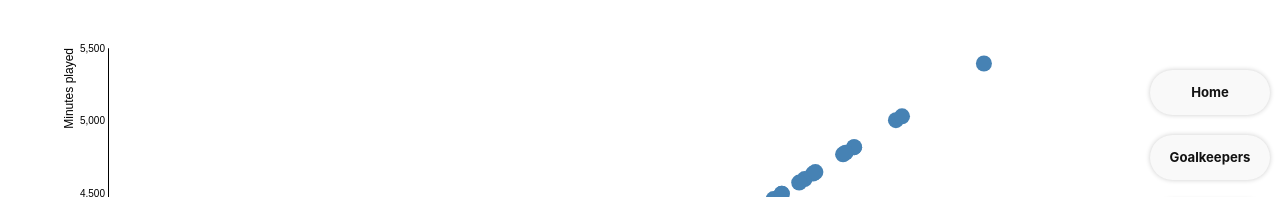
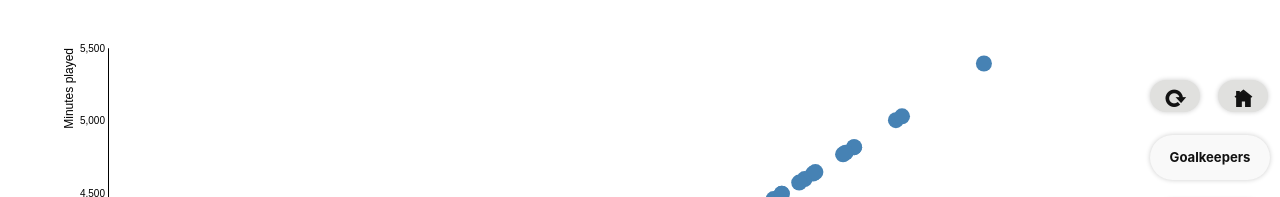
Before and after one commit to ohlitmybad/plotfw, a plain HTML site: page index.html in a window 1280 px wide. Shown: the top 197 px of the page. Drawn offline with nearby package versions, Linux system fonts and the light colour scheme.

Commit message:
Update index.html

```diff
--- a/index.html
+++ b/index.html
@@ -1,3 +1,6 @@
+
+
+<!DOCTYPE html>
 
 <html>
 <head>
@@ -15,9 +18,12 @@
 	<script src="https://d3js.org/d3.v5.min.js"></script>
 	<link rel="stylesheet" href="https://code.ionicframework.com/ionicons/2.0.1/css/ionicons.min.css">
 
+
 <style>
 
- /* Dark Mode Styles */
+
+
+  /* Dark Mode Styles */
   body.dark-mode,
   body.dark-mode * {
     color: #f2f2f2;
@@ -161,43 +167,6 @@ circle.highlighted {
 circle {
   cursor: pointer;
 }
-
-.button-1 {
-  align-items: center;
-  background-color: #F9F9F9;
-  border-radius: 25px;
-  box-shadow: 0px 0px 5px rgba(0, 0, 0, 0.2);
-  box-sizing: border-box;
-  color: #121212;
-  cursor: pointer;
-  display: inline-flex;
-  flex: 1 1 auto;
-  font-family: Inter,sans-serif;
-  font-size: 0.82rem;
-  font-weight: 700;
-  justify-content: center;
-  line-height: 1;
-  margin: 0;
-  outline: none;
-  padding: 1rem 1.2rem;
-  text-align: center;
-  text-decoration: none;
-  transition: box-shadow .1s,-webkit-box-shadow .1s;
-  white-space: nowrap;
-  border: 0;
-  user-select: none;
-  position: absolute;
-  top: 70px;
-  left: 1150px;
-  width: 120px;
-
-  touch-action: manipulation;
-}
-
-.button-1:hover {
-  box-shadow: rgba(0, 0, 0, 0.4) 3px 3px 3px;
-}
-
 
 .button-2 {
   align-items: center;
@@ -552,6 +521,93 @@ opacity: .055;
     left: 922px;
   }
 
+
+.icon4::before {
+  content: "\f21c";
+  font-family: "Ionicons"; /* Replace with the appropriate font */
+font-size: 22px;
+}
+
+.icon3::before {
+  content: "\f448";
+  font-family: "Ionicons"; /* Replace with the appropriate font */
+font-size: 22px;
+}
+
+
+.button-1 {
+  align-items: center;
+  background-color: #e0e0de;
+  border-radius: 25px;
+  box-shadow: 0px 0px 5px rgba(0, 0, 0, 0.2);
+  box-sizing: border-box;
+  color: #121212;
+  cursor: pointer;
+  display: inline-flex;
+  flex: 1 1 auto;
+  font-family: Inter,sans-serif;
+  font-size: 1.82rem;
+  font-weight: 700;
+  justify-content: center;
+  line-height: 1;
+  margin: 0;
+  outline: none;
+  padding: 0.1rem;
+  text-align: center;
+  text-decoration: none;
+  transition: box-shadow .1s,-webkit-box-shadow .1s;
+  white-space: nowrap;
+  border: 0;
+  user-select: none;
+  position: absolute;
+  top: 80px;
+  left: 1150px;
+  width: 50px;
+
+  touch-action: manipulation;
+}
+
+.button-1:hover {
+  box-shadow: rgba(0, 0, 0, 0.4) 3px 3px 3px;
+}
+
+.button-12 {
+  align-items: center;
+  background-color: #e0e0de;
+  border-radius: 25px;
+  box-shadow: 0px 0px 5px rgba(0, 0, 0, 0.2);
+  box-sizing: border-box;
+  color: #121212;
+  cursor: pointer;
+  display: inline-flex;
+  flex: 1 1 auto;
+  font-family: Inter,sans-serif;
+  font-size: 1.82rem;
+  font-weight: 700;
+  justify-content: center;
+  line-height: 1;
+  margin: 0;
+  outline: none;
+  padding: 0.1rem;
+  text-align: center;
+  text-decoration: none;
+  transition: box-shadow .1s,-webkit-box-shadow .1s;
+  white-space: nowrap;
+  border: 0;
+  user-select: none;
+  position: absolute;
+  top: 80px;
+  left: 1218px;
+  width: 50px;
+
+  touch-action: manipulation;
+}
+
+.button-12:hover {
+  box-shadow: rgba(0, 0, 0, 0.4) 3px 3px 3px;
+}
+
+
 </style>
 
 
@@ -613,8 +669,12 @@ var _0x335c03=_0x1960;function _0x1960(_0x21b786,_0xf71660){var _0x53d011=_0x53d
 
 </script>
 
-<a href="https://datamb.football/plots/" target="_blank" rel="noopener noreferrer">
-  <button class="button-1" role="button">Home</button>
+
+
+<a href="#" onclick="location.reload(); return false;" rel="noopener noreferrer">
+  <button class="button-1" role="button"><div class="icon4"></div></button>
+<a href="https://datamb.football/" target="_blank" rel="noopener noreferrer">
+  <button class="button-12" role="button"><div class="icon3"></div></button>
 <a href="https://datamb.football/plotgk/" target="_blank" rel="noopener noreferrer">
   <button class="button-2" role="button">Goalkeepers</button>
 <a href="https://datamb.football/plotcb/" target="_blank" rel="noopener noreferrer">
```
